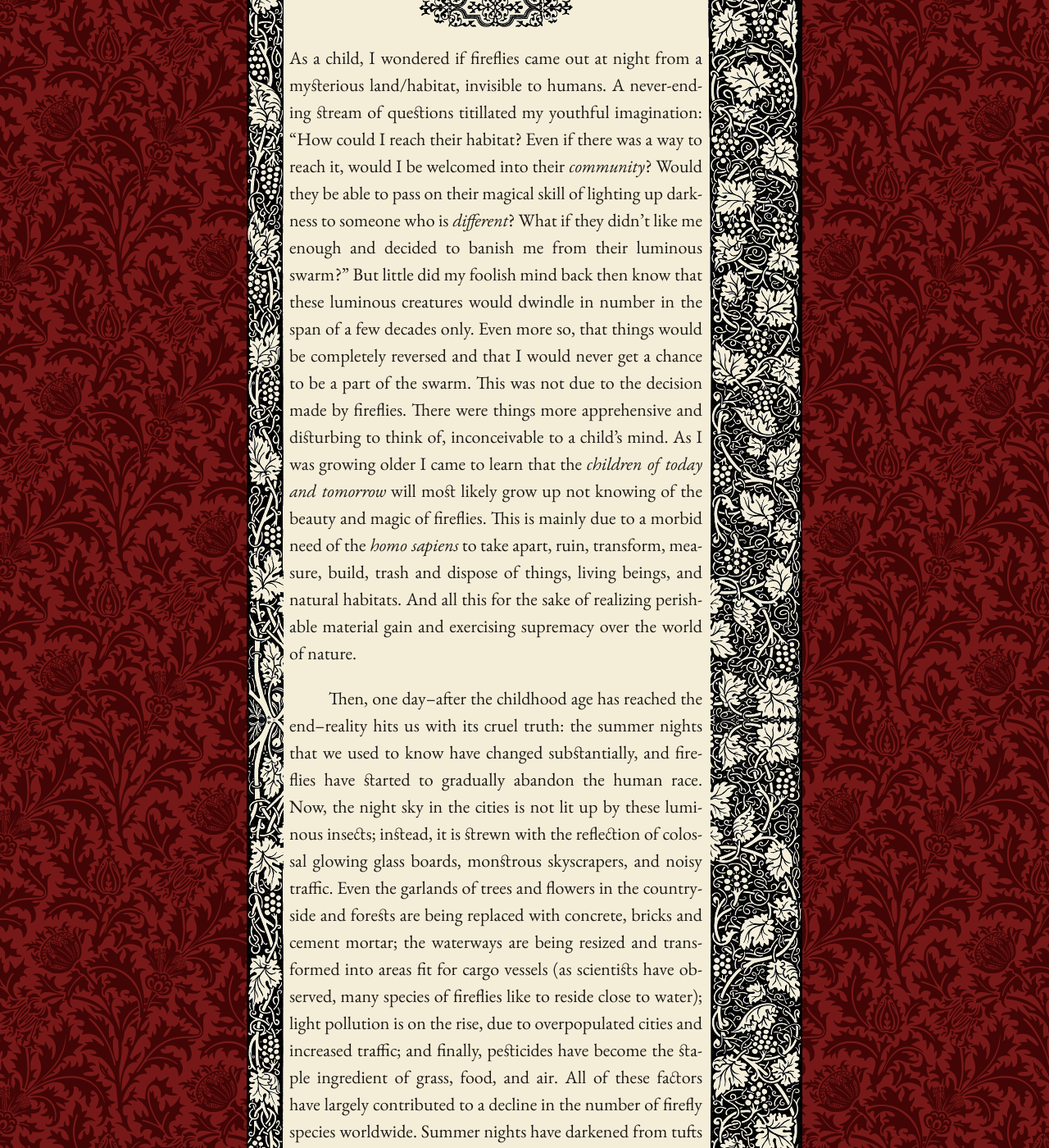
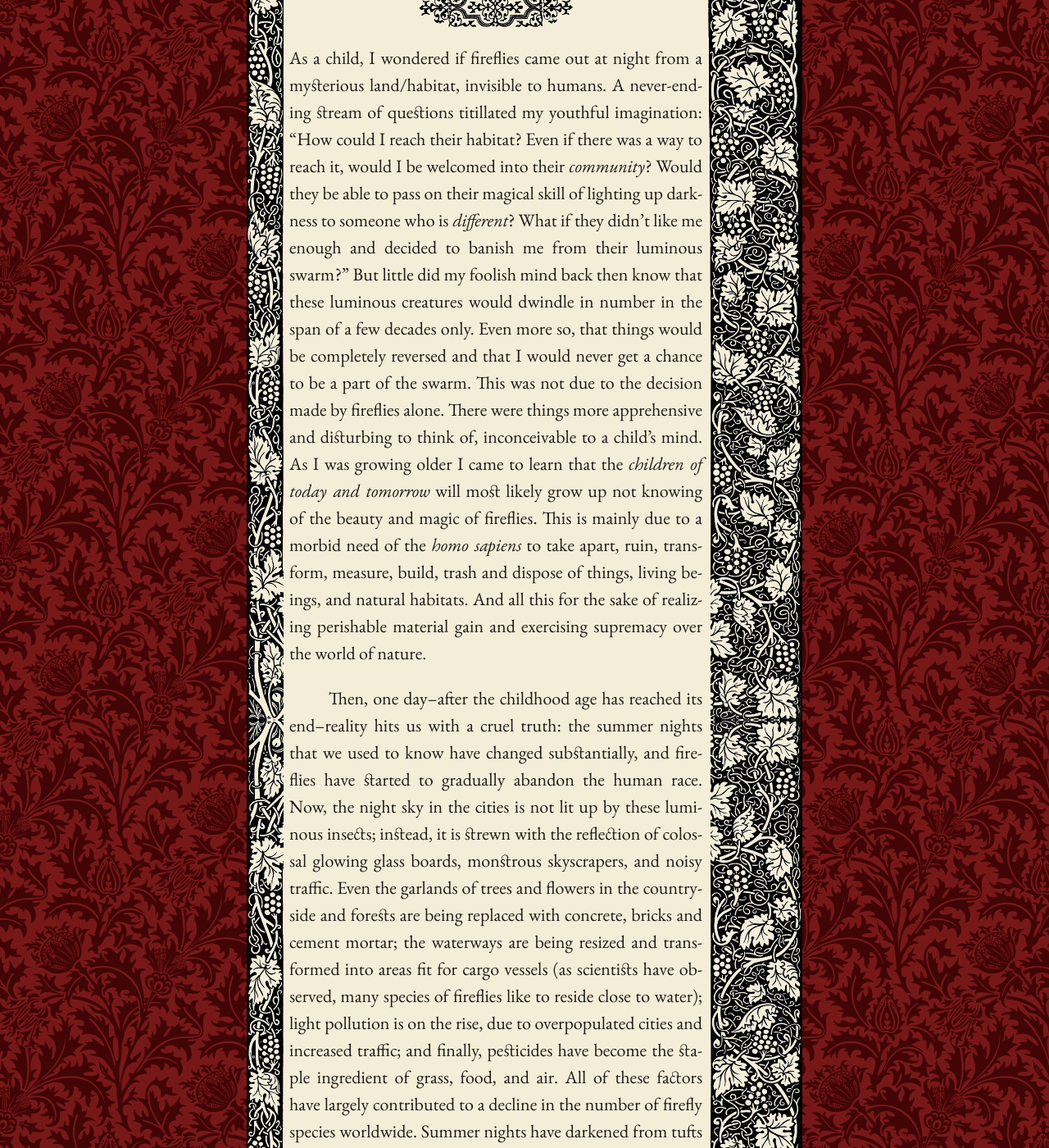
Before and after one commit to mpasovic/majapasovic.org, a Jekyll site: the page built from _posts/2016-07-06-a-lamenting-song-for-fireflies-progressive-destruction-of-the-environment-and-its-consequences.md, in a window 1280 px wide and 1400 px high, scrolled down 2083 px. Shown: the whole window at 82% size. Built offline with Jekyll 4.4.1, drawn with Linux system fonts in a browser that asks for light colours; nearby versions of some CDN libraries; some of the changed text lies outside the part shown.

Commit message:
Updated 2016-07-06-a-lamenting-song-for-fireflies-progressive-destruction-of-the-environment-and-its-consequences.md

```diff
--- a/_posts/2016-07-06-a-lamenting-song-for-fireflies-progressive-destruction-of-the-environment-and-its-consequences.md
+++ b/_posts/2016-07-06-a-lamenting-song-for-fireflies-progressive-destruction-of-the-environment-and-its-consequences.md
@@ -23,18 +23,18 @@
    A path in the forest, lit by a swarm of fireflies at night.
 
 *****
-As a child, I wondered if fireflies came out at night from a mysterious land/habitat, invisible to humans. A never-ending stream of questions titillated my youthful imagination: "How could I reach their habitat? Even if there was a way to reach it, would I be welcomed into their *community*? Would they be able to pass on their magical skill of lighting up darkness to someone who is *different*? What if they didn't like me enough and decided to banish me from their luminous swarm?" But little did my foolish mind back then know that these luminous creatures would dwindle in number in the span of a few decades only. Even more so, that things would be completely reversed and that I would never get a chance to be a part of the swarm. This was not due to the decision made by fireflies. There were things more apprehensive and disturbing to think of, inconceivable to a child's mind. As I was growing older I came to learn that the *children of today and tomorrow* will most likely grow up not knowing of the beauty and magic of fireflies. This is mainly due to a morbid need of the *homo sapiens* to take apart, ruin, transform, measure, build, trash and dispose of things, living beings, and natural habitats. And all this for the sake of realizing perishable material gain and exercising supremacy over the world of nature.
+As a child, I wondered if fireflies came out at night from a mysterious land/habitat, invisible to humans. A never-ending stream of questions titillated my youthful imagination: "How could I reach their habitat? Even if there was a way to reach it, would I be welcomed into their *community*? Would they be able to pass on their magical skill of lighting up darkness to someone who is *different*? What if they didn't like me enough and decided to banish me from their luminous swarm?" But little did my foolish mind back then know that these luminous creatures would dwindle in number in the span of a few decades only. Even more so, that things would be completely reversed and that I would never get a chance to be a part of the swarm. This was not due to the decision made by fireflies alone. There were things more apprehensive and disturbing to think of, inconceivable to a child's mind. As I was growing older I came to learn that the *children of today and tomorrow* will most likely grow up not knowing of the beauty and magic of fireflies. This is mainly due to a morbid need of the *homo sapiens* to take apart, ruin, transform, measure, build, trash and dispose of things, living beings, and natural habitats. And all this for the sake of realizing perishable material gain and exercising supremacy over the world of nature.
 
-Then, one day--after the childhood age has reached the end--reality hits us with its cruel truth: the summer nights that we used to know have changed substantially, and fireflies have started to gradually abandon the human race. Now, the night sky in the cities is not lit up by these luminous insects; instead, it is strewn with the reflection of colossal glowing glass boards, monstrous skyscrapers, and noisy traffic. Even the garlands of trees and flowers in the countryside and forests are being replaced with concrete, bricks and cement mortar; the waterways are being resized and transformed into areas fit for cargo vessels (as scientists have observed, many species of fireflies like to reside close to water); light pollution is on the rise, due to overpopulated cities and increased traffic; and finally, pesticides have become the staple ingredient of grass, food, and air. All of these factors have largely contributed to a decline in the number of firefly species worldwide. Summer nights have darkened from tufts blue to rust and slategray.
+Then, one day--after the childhood age has reached its end--reality hits us with a cruel truth: the summer nights that we used to know have changed substantially, and fireflies have started to gradually abandon the human race. Now, the night sky in the cities is not lit up by these luminous insects; instead, it is strewn with the reflection of colossal glowing glass boards, monstrous skyscrapers, and noisy traffic. Even the garlands of trees and flowers in the countryside and forests are being replaced with concrete, bricks and cement mortar; the waterways are being resized and transformed into areas fit for cargo vessels (as scientists have observed, many species of fireflies like to reside close to water); light pollution is on the rise, due to overpopulated cities and increased traffic; and finally, pesticides have become the staple ingredient of grass, food, and air. All of these factors have largely contributed to a decline in the number of firefly species worldwide. Summer nights have darkened from tufts blue to rust and slategray.
 
 *****
 As Ancient Greeks believed, nature is in a constant whirl of creation and self-maintenance. "When the Greek philosopher Pythagoras first called the universe a *kosmos*, he did so because it is a living embodiment of nature's order, beauty, and harmony.[...] When we can view the exquisite grandeur of a forest, mountain range, or the form of a distant galaxy with a clear and untroubled heart, the beauty and harmony of the universe becomes immediately obvious--not through argument, but through direct perception" (Fideler, *Restoring the Soul of the World*, p. 34-5). The ability to perceive things directly and through a clear, unbiased method has become almost impervious to the modern mind. We are slowly losing touch with our surroundings, not only with the world of nature, but also with most things playing out around us. We are even losing touch with basic human contact. Some would blame the swift development of technology, but I prefer to believe that our lives have become faster and utterly dreary due to an intensified need to accumulate and spend more money. Spending time in nature or with our loved ones is now replaced by an obsessive pursuit of *numbers printed on a piece of paper* that can help us exercise relentless power and arrogance, and eventually, to claim ownership of perishable objects.
 
-Consequently, the desire for more money results in more development and heightened urbanization; however, the growth of population means an increase in a number of alienated and lonesome people. As strange as it may seem, the number of people diagnosed with clinical depression is higher than ever. At every moment, we are faced with countless decisions that we have to choose from. We lead quick-paced lives, unable to devote enough time to ourselves. Oftentimes, we are compelled to take on the challenges/quests that we don't really desire. A modern human is trapped in a vicious circle of ceaseless decision-making; yet, so many of the actions we perform are done at the cost of spoiling the beauties of nature. Many of the decisions we make are shaped by a selfish pursuit of perfection in the places saturated with simplicity, intact beauty, and organic harmonies. Due to our subjective vision of what beauty is, and the ubiquitous desire for economic growth, natural spaces are gradually becoming a thing of the past. Constant desire for change and preponderance results in the eradication of green spaces (with the exception of a few parks here and there) and the creation of confined, uniform, and faceless areas squatted by *next-door* neighbors not caring or knowing each other's names. Likewise, the astounding fear of silence results in the emergence of more highways, vehicles, and noise.
+Consequently, the desire for more money results in more development and heightened urbanization; however, the growth of population means an increase in a number of alienated and lonesome people. As strange as it may seem, the number of people diagnosed with clinical depression is higher than ever. At every moment, we are faced with countless decisions that we have to choose from. We lead quick-paced lives, unable to devote enough time to ourselves. Oftentimes, we are compelled to take on the challenges/quests that we don't really desire. A modern human is trapped in a vicious circle of ceaseless decision-making; yet, so many of the actions we perform are done at the cost of spoiling the beauties of nature. Many of the decisions we make are shaped by a selfish pursuit of perfection at places saturated with simplicity, intact beauty, and organic harmonies. Due to our subjective vision of what beauty is, and the ubiquitous desire for economic growth, natural spaces are gradually becoming a thing of the past. Constant desire for change and preponderance results in the eradication of green spaces (with the exception of a few parks here and there) and the creation of confined, uniform, and faceless areas squatted by *next-door* neighbors not caring or knowing each other's names. Likewise, the astounding fear of silence results in the emergence of more highways, vehicles, and noise.
 
 ![man_and_nature_164025.jpg]({{site.baseurl}}/img/man_and_nature_164025.jpg)
 
 *****
-The remnants of my youthful imagination prefer to believe that there is hope for the world of nature, and that someday, human species will come to realize that nature is a living organism that can coexist with humans. What we give to nature, nature will give back twofold. If we nurture the world of nature and its original dwellers, nature will reward us more than we could ever desire; if, however, we wreak chaos, nature will backfire at us with the most detrimental force.
+The remnants of my youthful imagination prefer to believe that there is hope for the world of nature, and that someday, human species will come to realize that nature is a living organism that ought to coexist with humans. What we give to nature, nature will give back twofold. If we nurture the world of nature and its original dwellers, nature will reward us more than we could ever desire; if, however, we wreak chaos, nature will backfire at us with its most detrimental force.
 
 *To be continued...*
```
